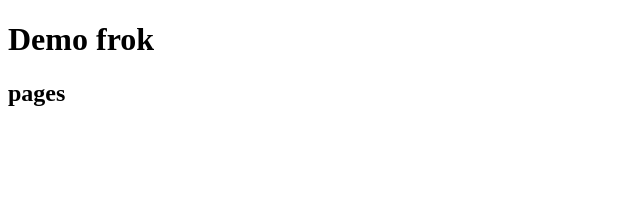
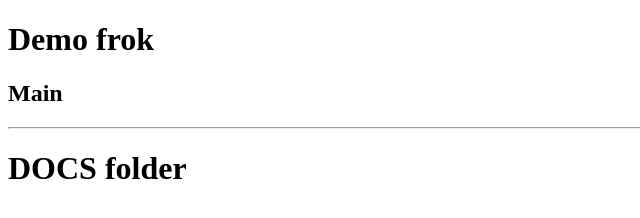
Before and after one commit to jgverges/fork-test, a plain HTML site: page docs/index.html in a window 1280 px wide. Shown: the whole page, without its empty margins (0-640 px from the left). Drawn offline with Linux system fonts and the light colour scheme.

Commit message:
dos in main

```diff
--- a/docs/index.html
+++ b/docs/index.html
@@ -8,6 +8,7 @@
 </head>
 <body>
     <h1>Demo frok</h1>
-    <h2>pages   </h2>
+    <h2>Main</h2>
+    <hr><h1>DOCS folder</h1>
 </body>
 </html>
```
